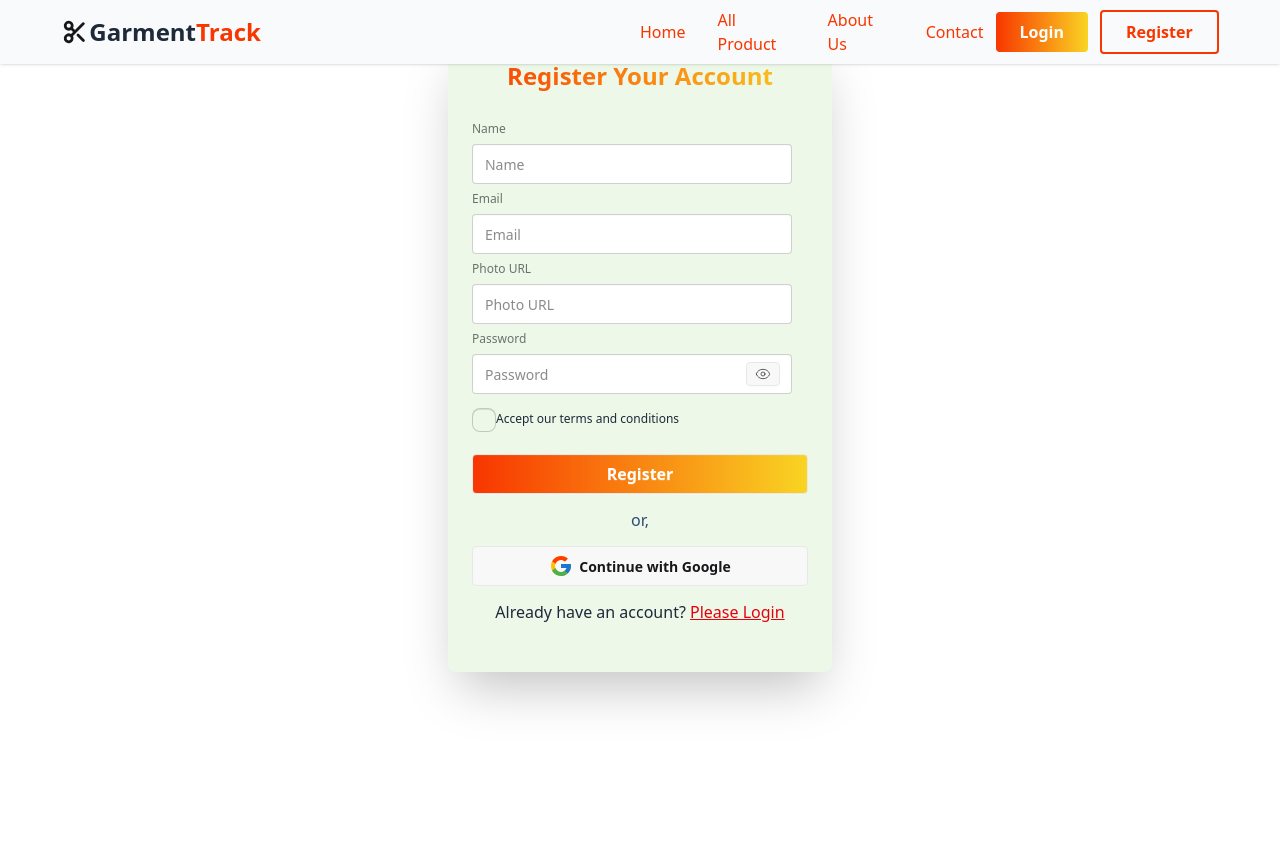
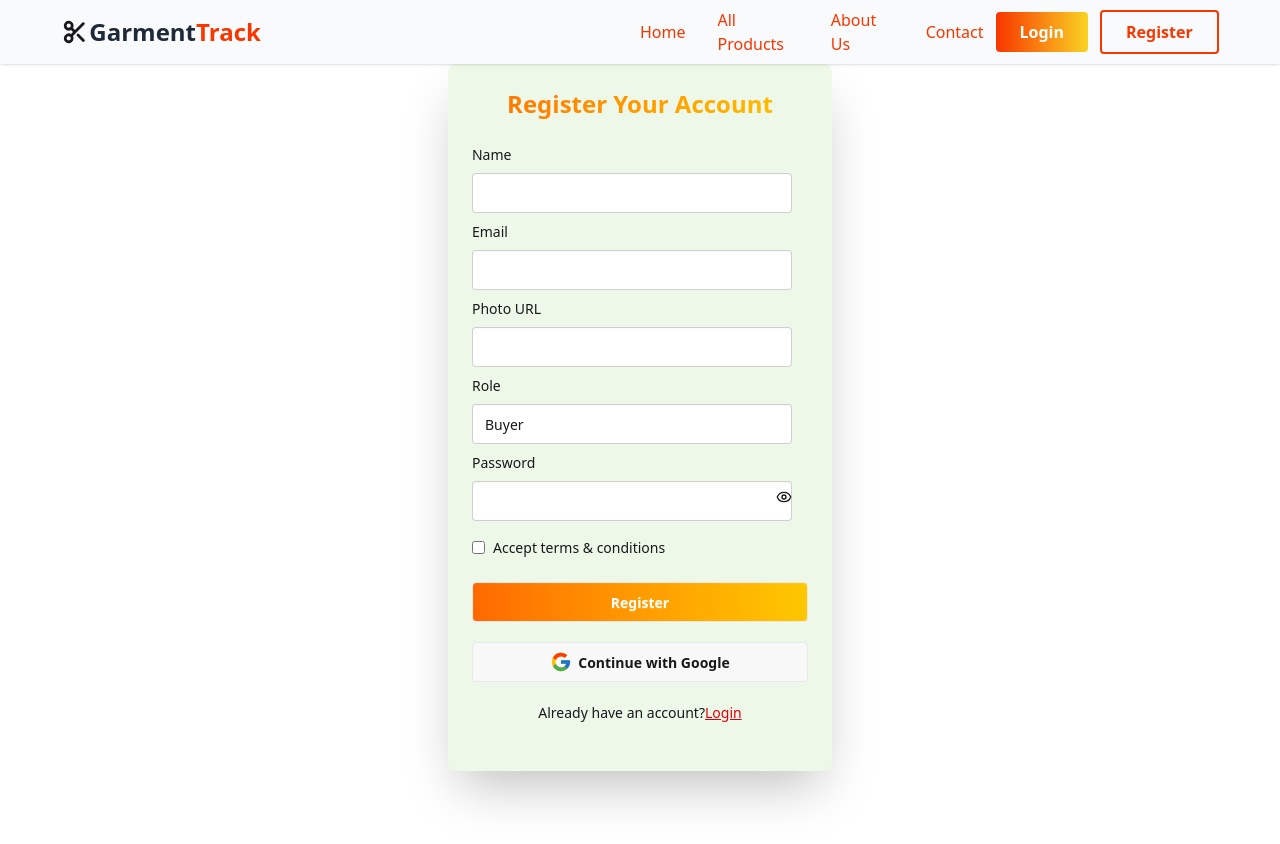
Before and after one commit to effataratauhida/Garment-Track-clientSide, a React (Vite) app: page /register in a window 1280 px wide. Shown: the top 844 px of the page. Before the commit the page ends 800 px from the top, so only its background shows below. Built offline with nearby package versions, Linux system fonts and the light colour scheme; no server answers.

Commit message:
added Login and Register pages with Firebase authentication

```diff
--- a/src/Pages/Login/Login.jsx
+++ b/src/Pages/Login/Login.jsx
@@ -71,12 +71,11 @@ const handleTogglePasswordShow = (event) => {
   }
 
 
-
-    return (
+     return (
         <div>
         <title>Login</title>
 
-        <div className='max-w-11/12 mx-auto flex justify-center mt-10 pb-20'>
+        <div className='max-w-11/12 mx-auto flex justify-center mt-18 pb-20'>
             <div className="card  w-full max-w-sm shrink-0 shadow-2xl py-5 bg-[#edf8e9]">
                   <h2 className='font-bold text-2xl text-center
                   bg-[linear-gradient(90deg,rgba(248,54,0,1),rgba(249,212,35,1))] bg-clip-text text-transparent'>
--- a/src/Pages/Navbar/Navbar.jsx
+++ b/src/Pages/Navbar/Navbar.jsx
@@ -13,6 +13,7 @@ const Navbar = () => {
 
     const { user, signOutUser } = useContext(AuthContext);
     const [dropdownOpen, setDropdownOpen] = useState(false);
+     const [open, setOpen] = useState(false);
       const navigate = useNavigate();
 
     const handleLogout = () => {
@@ -24,6 +25,13 @@ const Navbar = () => {
         .catch(err =>
             console.log(err));
     };
+
+    const navLinks = (
+    <>
+      <li><NavLink to="/">Home</NavLink></li>
+      <li><NavLink to="/allProducts">All Products</NavLink></li>
+    </>
+  );
 
     return (
         <div>
@@ -83,42 +91,73 @@ const Navbar = () => {
                 <div className="navbar-end gap-3">
 
                     <ul className="items-center gap-8 hidden lg:flex">
-                        <li  >
 
-                            <NavLink to='/'
-                             >Home</NavLink>
-                        </li>
-                        <li>
-                    <NavLink to='/allProducts' >All Product</NavLink>
-                </li>
-                <li>
-                    <NavLink to='/aboutUs' >About Us</NavLink>
-                </li>
-                <li>
-                    <NavLink to='/contact' >Contact</NavLink>
-                </li>
+                        {navLinks}
+                        {!user && (
+                            <>
+                                <li><NavLink to='/aboutUs' >About Us</NavLink></li>
+                                <li><NavLink to='/contact' >Contact</NavLink></li>
+                            </>
+                        )}
+                        {user && (
+                            <li><NavLink to='/dashboard'>Dashboard</NavLink></li>
+                        )}
+                    </ul>
 
-                    </ul>
+                    {/* before login */}
+                    {!user && (
+                        <>
                             <Link
                                 to="/login"
-
                                 className='py-1 px-3 sm:py-2 sm:px-6   cursor-pointer
                                 rounded-sm font-semibold text-sm sm:text-base
                                 bg-[linear-gradient(90deg,rgba(248,54,0,1),rgba(249,212,35,1))] hover:bg-transparent
-                           hover:scale-110
-                        text-white
-                        '>
-                         Login
+                                hover:scale-110 text-white'>Login
                             </Link>
                             <Link
                                 to="/register"
                                 className='py-1 px-3   sm:py-2 sm:px-6  cursor-pointer
                                 rounded-sm font-semibold text-sm sm:text-base
                                 border-[#F83600] hover:border-[#F83600] border-2 hover:scale-110
-                        text-[#F83600]
-                        '>
-                         Register
+                                text-[#F83600]'>Register
                             </Link>
+                        </>
+                    )}
+
+                   {/* After Login */}
+{user && (
+  <div className="flex items-center gap-3">
+
+    {/* User Avatar */}
+    <div className="w-10 h-10 rounded-full overflow-hidden border">
+      {
+        user.photoURL
+          ? (
+            <img
+              src={user.photoURL}
+              alt="user"
+              className="w-full h-full object-cover"
+            />
+          )
+          : (
+            <FcBusinessman size={32} />
+          )
+      }
+    </div>
+
+    {/* Logout Button */}
+    <button
+      onClick={handleLogout}
+      className="'py-1 px-3 sm:py-2 sm:px-6   cursor-pointer
+                                rounded-sm font-semibold text-sm sm:text-base
+                                bg-[linear-gradient(90deg,rgba(248,54,0,1),rgba(249,212,35,1))] hover:bg-transparent
+                                hover:scale-110 text-white"
+    >
+      Logout
+    </button>
+
+  </div>
+)}
 
                 </div>
             </div>
--- a/src/Pages/Register/Register.jsx
+++ b/src/Pages/Register/Register.jsx
@@ -1,219 +1,174 @@
-import React, {  useContext, useEffect, useState } from 'react';
+import React, { useContext, useEffect, useState } from 'react';
 import { FcGoogle } from 'react-icons/fc';
 import { Link, useNavigate } from 'react-router-dom';
 import toast from 'react-hot-toast';
 import { Eye, EyeOff } from 'lucide-react';
-import { getAuth, GoogleAuthProvider, sendEmailVerification, signInWithPopup, updateProfile } from 'firebase/auth';
+import { getAuth, GoogleAuthProvider, signInWithPopup, updateProfile } from 'firebase/auth';
 import app from '../../firebase/firebase.config';
 import { AuthContext } from '../AuthProvider/AuthProvider';
 
-
 const Registration = () => {
 
-  const { createUser, setUser} = useContext(AuthContext);
-  const [regSuccess, setRegSuccess] = useState(false);
-  const [error, setError] = useState('');
+  const { createUser, setUser } = useContext(AuthContext);
   const [showPass, setShowPass] = useState(false);
+  const [photoURL, setPhotoURL] = useState("");
+  const [role, setRole] = useState("buyer");
   const navigate = useNavigate();
+
   const auth = getAuth(app);
   const provider = new GoogleAuthProvider();
 
   useEffect(() => {
-        if (regSuccess) {
-            toast.success("Account created successfully!");
-            setRegSuccess(false);
-            // navigate('/');
-            setTimeout(() => {
-            navigate('/');;
-          }, 1500);
-        }
-  }, [regSuccess, navigate]);
+    document.title = "Register | Garments Tracker";
+  }, []);
 
+  // 🔐 Email & Password Register
+  const handleRegister = async (e) => {
+    e.preventDefault();
+    const form = e.target;
 
-    const handleRegister = (e) => {
-        e.preventDefault();
-
-
-        const form = e.target;
     const name = form.name.value;
-        const photo = form.photo.value;
     const email = form.email.value;
     const password = form.password.value;
     const terms = form.terms.checked;
 
-        const lengthPattern = /^.{6,}$/;
-        const casePattern = /^(?=.*[a-z])(?=.*[A-Z]).+$/;
-        const specialCharPattern = /^(?=.*[!@#$%^&*(),.?:{}|<>|]).+$/;
-
-         if(!lengthPattern.test(password)){
-
-            setError('Password must be 6 character or longer!');
-            return;
+    // Password Validation (As per assignment)
+    if (!/^.{6,}$/.test(password)) {
+      return toast.error("Password must be at least 6 characters");
     }
-        else if (!casePattern.test(password)){
-            setError('Password must have one uppercase and one lowercase character!');
-            return;
+    if (!/(?=.*[a-z])(?=.*[A-Z])/.test(password)) {
+      return toast.error("Password must contain uppercase & lowercase letters");
     }
-        else if (!specialCharPattern.test(password)){
-            setError('Password must contain at least one special character(e.g. ! @ # $ % ^ & *).');
-            return;
+    if (!terms) {
+      return toast.error("Please accept terms & conditions");
     }
 
-         setError('')
+    try {
+      const result = await createUser(email, password);
+      const user = result.user;
 
-        if(!terms){
-            setError('Please accept out terms and conditions!');
-            return
+      await updateProfile(user, {
+        displayName: name,
+        photoURL: photoURL
+      });
+
+      setUser({ ...user, displayName: name, photoURL });
+
+      // Save user to DB
+      await fetch(`${import.meta.env.VITE_API_URL}/users`, {
+        method: "POST",
+        headers: { "Content-Type": "application/json" },
+        body: JSON.stringify({
+          name,
+          email,
+          photoURL,
+          role,
+          status: "pending"
+        })
+      });
+
+      toast.success("Account created successfully!");
+      form.reset();
+      navigate("/");
+
+    } catch (err) {
+      toast.error(err.message);
     }
-
-
-        createUser(email, password)
-        .then(result => {
-            const user = result.user;
-            //console.log(user);
-            //setUser(user);
-            //setRegSuccess(true);
-            //form.reset();
-
-            //update user profile
-            const profile = {
-              displayName: name,
-              photoURL: photo,
-            }
-            updateProfile(user, profile)
-            .then(() => {
-                setUser({...user,
-                    displayName: name,
-                    photoURL: photo
-                });
-                setRegSuccess(true);
-                 setTimeout(() => {
-                     navigate('/');
-                     }, 1500);
-            })
-            })
-        //     .catch()
-
-        //     //send verification email
-        //     // sendEmailVerification(user)
-        //     // .then(() => {
-        //     //     toast('Please verify your email address')
-        //     // })
-
-        // })
-        .catch((error) => {
-            const errorCode = error.code;
-            const errorMessage = error.message;
-            setError(errorMessage);
-        })
   };
 
-  const handleTogglePasswordShow = (event) => {
-            event.preventDefault();
-            setShowPass (!showPass);
-    }
-
-
-
-      //  Google login
+  // 🔵 Google Login
   const handleGoogleLogin = async () => {
     try {
       const result = await signInWithPopup(auth, provider);
-          setUser(result.user);
-          toast.success('Logged in with Google!');
-          navigate('/');
-        }
-        catch (error) {
+      const user = result.user;
+      setUser(user);
+
+      // Save Google user
+      await fetch(`${import.meta.env.VITE_API_URL}/users`, {
+        method: "POST",
+        headers: { "Content-Type": "application/json" },
+        body: JSON.stringify({
+          name: user.displayName,
+          email: user.email,
+          photoURL: user.photoURL,
+          role: "buyer",
+          status: "pending"
+        })
+      });
+
+      toast.success("Logged in with Google!");
+      navigate("/");
+    } catch (error) {
       toast.error(error.message);
     }
   };
 
+  return (
+    <div className='max-w-11/12 mx-auto flex justify-center mt-16 pb-20'>
+      <div className="card bg-[#edf8e9] w-full max-w-sm shadow-2xl py-6">
+        <h2 className='font-bold text-2xl text-center bg-gradient-to-r from-orange-500 to-yellow-400 bg-clip-text text-transparent'>
+          Register Your Account
+        </h2>
 
+        <form onSubmit={handleRegister} className="card-body">
 
-    return (
-        <div>
-            <title>Registration</title>
+          <label>Name</label>
+          <input name="name" className="input" required />
 
-            <div className='max-w-11/12 mx-auto flex justify-center mt-10 pb-20 '>
-                <div className="card bg-[#edf8e9] w-full max-w-sm shrink-0 shadow-2xl py-5">
-                    <h2 className='font-bold text-2xl text-center bg-[linear-gradient(90deg,rgba(248,54,0,1),rgba(249,212,35,1))] bg-clip-text text-transparent'>Register Your Account</h2>
+          <label>Email</label>
+          <input name="email" type="email" className="input" required />
 
-                    <form onSubmit={handleRegister}
-                    className="card-body">
-                        <fieldset className="fieldset">
+          <label>Photo URL</label>
+          <input
+            value={photoURL}
+            onChange={(e) => setPhotoURL(e.target.value)}
+            className="input"
+          />
 
+          <label>Role</label>
+          <select value={role} onChange={(e) => setRole(e.target.value)} className="input">
+            <option value="buyer">Buyer</option>
+            <option value="manager">Manager</option>
+          </select>
 
-            {/* Name */}
-            <label className="label">Name</label>
+          <label>Password</label>
+          <div className="relative">
             <input
-            name='name'
-            type="text"
+              type={showPass ? "text" : "password"}
+              name="password"
               className="input"
-            placeholder="Name"
-            required />
-
-            {/* Email */}
-          <label className="label">Email</label>
-          <input name='email' type="email" className="input" placeholder="Email"
-          required/>
-
-            {/* Photo URL */}
-            <label className="label">Photo URL</label>
-            <input
-            name='photo'
-            type="text"
-            className="input"
-            placeholder="Photo URL"
-            required/>
-
-             {/* Password */}
-
-        <label className="label">Password</label>
-          <div className='relative'>
-            <input
-              type={showPass ? 'text' : 'password'}
-              name='password'
-              className="input"
-              placeholder="Password"
-              required />
+              required
+            />
             <button
-              onClick={handleTogglePasswordShow}
-              className="btn btn-xs absolute top-2 right-7">
-               {showPass
-              ? <EyeOff size={16} strokeWidth={1} />
-              : <Eye size={16} strokeWidth={1} />}
+              type="button"
+              onClick={() => setShowPass(!showPass)}
+              className="absolute top-2 right-4"
+            >
+              {showPass ? <EyeOff size={16} /> : <Eye size={16} />}
             </button>
           </div>
 
-             {/* terms & conditions */}
-          <label class="label" className='mt-2 text-gray-800'>
-            <input type="checkbox"
-            class="checkbox"  name="terms" id="" />
-            Accept our terms and conditions
+          <label className="flex gap-2 mt-2">
+            <input type="checkbox" name="terms" />
+            Accept terms & conditions
           </label>
 
-          <button type='submit'
-                className="btn mt-4 bg-[linear-gradient(90deg,rgba(248,54,0,1),rgba(249,212,35,1))] hover:scale-105
-                        text-white text-base">
-            Register</button>
+          <button className="btn mt-4 bg-gradient-to-r from-orange-500 to-yellow-400 text-white">
+            Register
+          </button>
 
+          <button type="button" onClick={handleGoogleLogin} className="btn mt-3">
+            <FcGoogle size={22} /> Continue with Google
+          </button>
 
-            <p className='text-center text-[#304c77] text-base font-medium mt-2'>or,</p>
+          <p className="text-center mt-3">
+            Already have an account?
+            <Link to="/login" className='text-red-600 underline'>
+              Login
+            </Link>
+          </p>
 
-          <button
-          onClick={handleGoogleLogin}
-          className='btn mt-2 w-full px-4 py-3'><FcGoogle size={24} />
-          Continue with Google</button>
-
-          <p className='text-center text-gray-800 text-base font-medium mt-2'>Already have an account?{" "} <Link to='/login' className='text-red-600 underline '>Please Login</Link></p>
-
-        </fieldset>
-
-        {
-           error && <p className='text-red-500'>{error}</p>
-        }
         </form>
-                </div>
       </div>
     </div>
   );
```
Also changed, not shown: src/Pages/Error/Error.jsx (added, +40 -0 lines), src/Pages/PrivateRoutes/PrivateRoutes.jsx (added, +25 -0 lines), src/routes/Routes.jsx (+12 -1 lines), src/assets/errorImg.jpg (added). Lines whose indentation alone changed are shown as unchanged.
